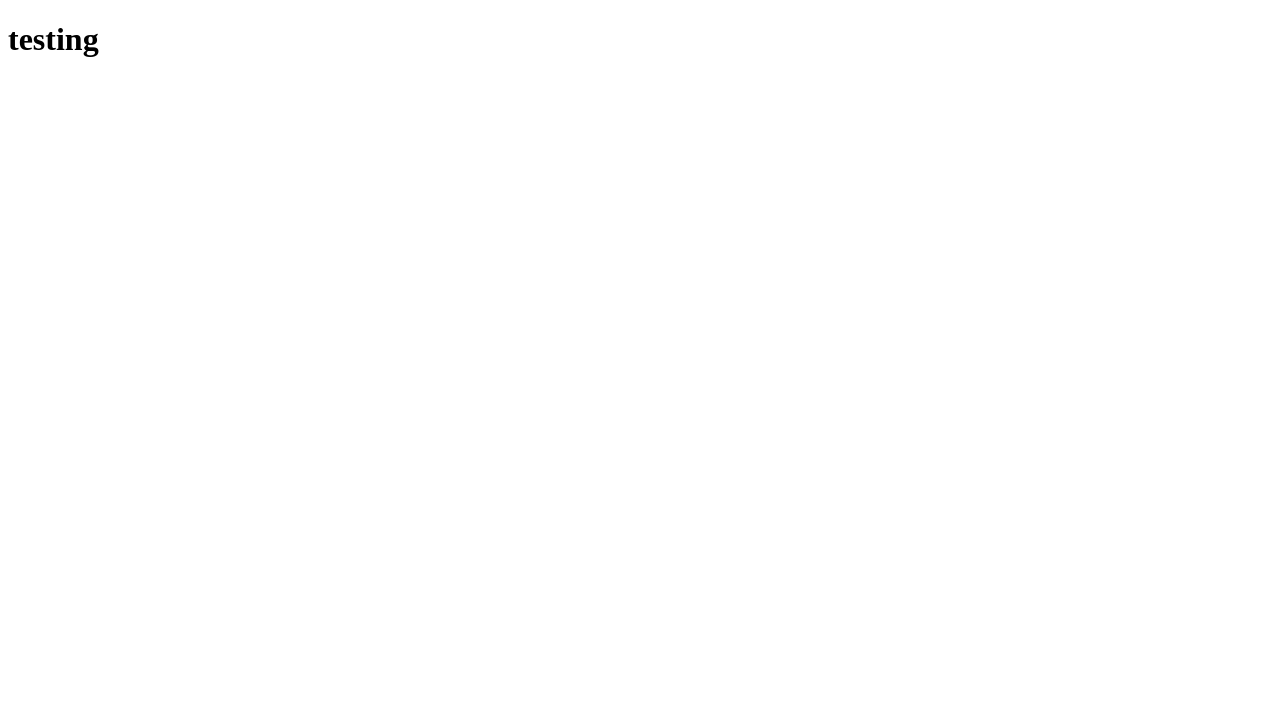
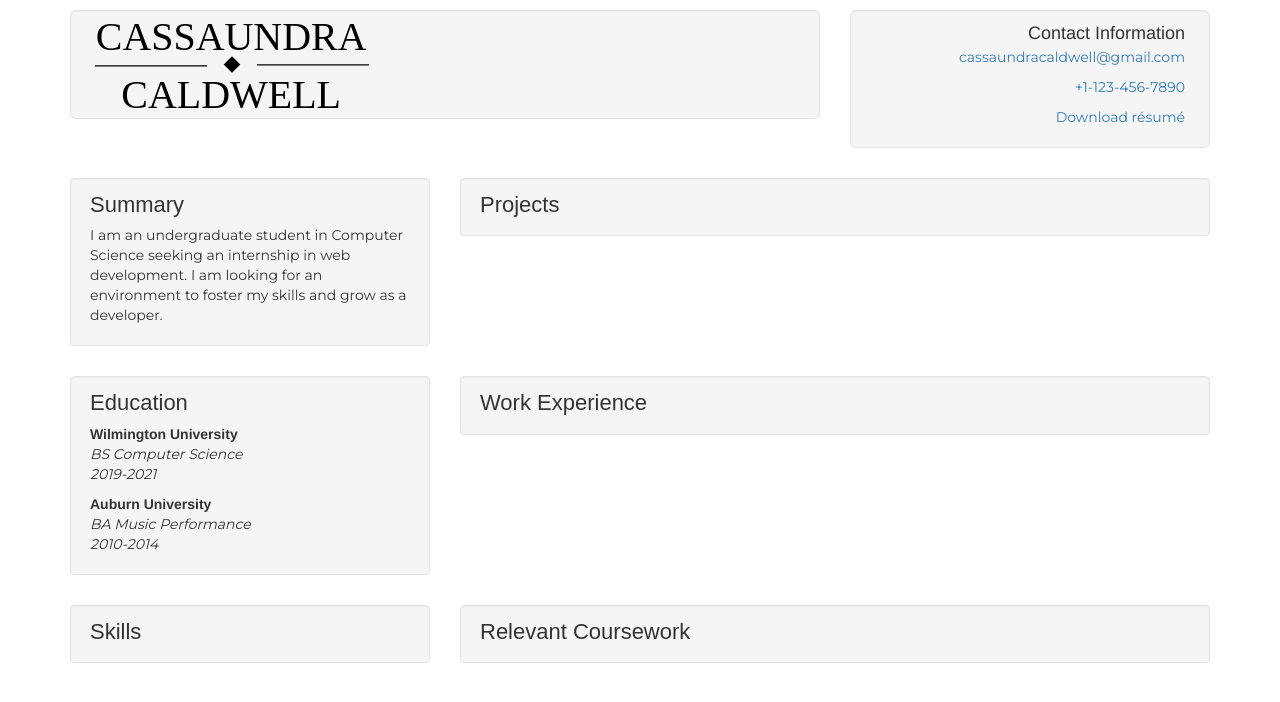
Before and after one commit to caldc239/caldc239.github.io, a plain HTML site: page index.html in a window 1280 px wide. Drawn offline with nearby package versions, Linux system fonts and the light colour scheme; a web font is replaced by a local one.

Commit message:
All of the framework for my personal site, including logo and downloadable resume.

```diff
--- a/index.html
+++ b/index.html
@@ -1,10 +1,106 @@
 <!DOCTYPE html>
-<html>
+<html lang="en">
+
+  <head>
+    <title>Cassaundra Caldwell</title>
+    <meta charset="utf-8">
+    <meta name="viewport" content="width=device-width, initial-scale=1">
+    <link rel="stylesheet" href="https://maxcdn.bootstrapcdn.com/bootstrap/3.4.1/css/bootstrap.min.css">
+    <script src="https://code.jquery.com/jquery-3.5.1.min.js" integrity="sha256-9/aliU8dGd2tb6OSsuzixeV4y/faTqgFtohetphbbj0=" crossorigin="anonymous"></script>
+    <script src="https://maxcdn.bootstrapcdn.com/bootstrap/3.4.1/js/bootstrap.min.js"></script>
+    <link rel="stylesheet" href="https://fonts.googleapis.com/css?family=NunitoSans">
+    <link rel="stylesheet" href="https://fonts.googleapis.com/css?family=Montserrat">
+    <style>
+      .headTitles {
+        font-family: 'Nunito Sans', sans-serif;
+        font-size: 22px;
+        padding-bottom: 5px;
+      }
+
+      p {
+        font-family: 'Montserrat', sans-serif;
+      }
+
+      .col-md-8,
+      .col-md-4 {
+        padding-top: 10px;
+      }
+
+      .well {
+        padding-top: 10px;
+        padding-bottom: 10px;
+      }
+    </style>
+  </head>
 
   <body>
-    <h1>
-      testing
-    </h1>
+    <div class="container">
+      <div class="row">
+        <div class="col-md-8">
+          <div class="well well-lg">
+            <img src="name_logo.svg" alt="Cassaundra Caldwell" height=auto>
+          </div>
+        </div>
+        <div class="col-md-4 text-right">
+          <div class="well well-lg">
+            <span style="font-size: 18px">Contact Information</span>
+            <p><a href="mailto: cassaundracaldwell@gmail.com">cassaundracaldwell@gmail.com</a></p>
+            <p><a href="tel:+1-123-456-7890">+1-123-456-7890</a></p>
+            <p>
+              <a href="cassaundra_caldwell_resume.pdf" download="cassaundra_caldwell_resume">Download résumé</a>
+            </p>
+          </div>
+        </div>
+      </div>
+      <div class="row">
+        <div class="col-md-4">
+          <div class="well">
+            <div class="headTitles">Summary</div>
+            <p>I am an undergraduate student in Computer Science seeking an
+              internship in web development. I am looking for an environment to
+              foster my skills and grow as a developer.</p>
+          </div>
+        </div>
+        <div class="col-md-8">
+          <div class="well">
+            <div class="headTitles">Projects</div>
+          </div>
+        </div>
+      </div>
+      <div class="row">
+        <div class="col-md-4">
+          <div class="well">
+            <div class="headTitles">Education</div>
+            <span><b>Wilmington University</b></span>
+            <p><i>BS Computer Science <br> 2019-2021</i></p>
+            <span><b>Auburn University</b></span>
+            <p><i>BA Music Performance <br> 2010-2014</i></p>
+          </div>
+        </div>
+        <div class="col-md-8">
+          <div class="well">
+            <div class="headTitles">Work Experience</div>
+          </div>
+        </div>
+      </div>
+      <div class="row">
+        <div class="col-md-4">
+          <div class="well">
+            <div class="headTitles">Skills</div>
+          </div>
+        </div>
+        <div class="col-md-8">
+          <div class="well">
+            <div class="headTitles">Relevant Coursework</div>
+          </div>
+        </div>
+      </div>
+    </div>
+
+    <!-- Optional JavaScript to cooperate with Bootstrap -->
+    <script src="https://code.jquery.com/jquery-3.3.1.slim.min.js" integrity="sha384-q8i/X+965DzO0rT7abK41JStQIAqVgRVzpbzo5smXKp4YfRvH+8abtTE1Pi6jizo" crossorigin="anonymous"></script>
+    <script src="https://cdnjs.cloudflare.com/ajax/libs/popper.js/1.14.7/umd/popper.min.js" integrity="sha384-UO2eT0CpHqdSJQ6hJty5KVphtPhzWj9WO1clHTMGa3JDZwrnQq4sF86dIHNDz0W1" crossorigin="anonymous"></script>
+    <script src="https://stackpath.bootstrapcdn.com/bootstrap/4.3.1/js/bootstrap.min.js" integrity="sha384-JjSmVgyd0p3pXB1rRibZUAYoIIy6OrQ6VrjIEaFf/nJGzIxFDsf4x0xIM+B07jRM" crossorigin="anonymous"></script>
   </body>
 
 </html>
```
Also changed, not shown: name_logo.png (added), name_logo.svg (added), name_logo_optimized.svg (added), 1 other file.
